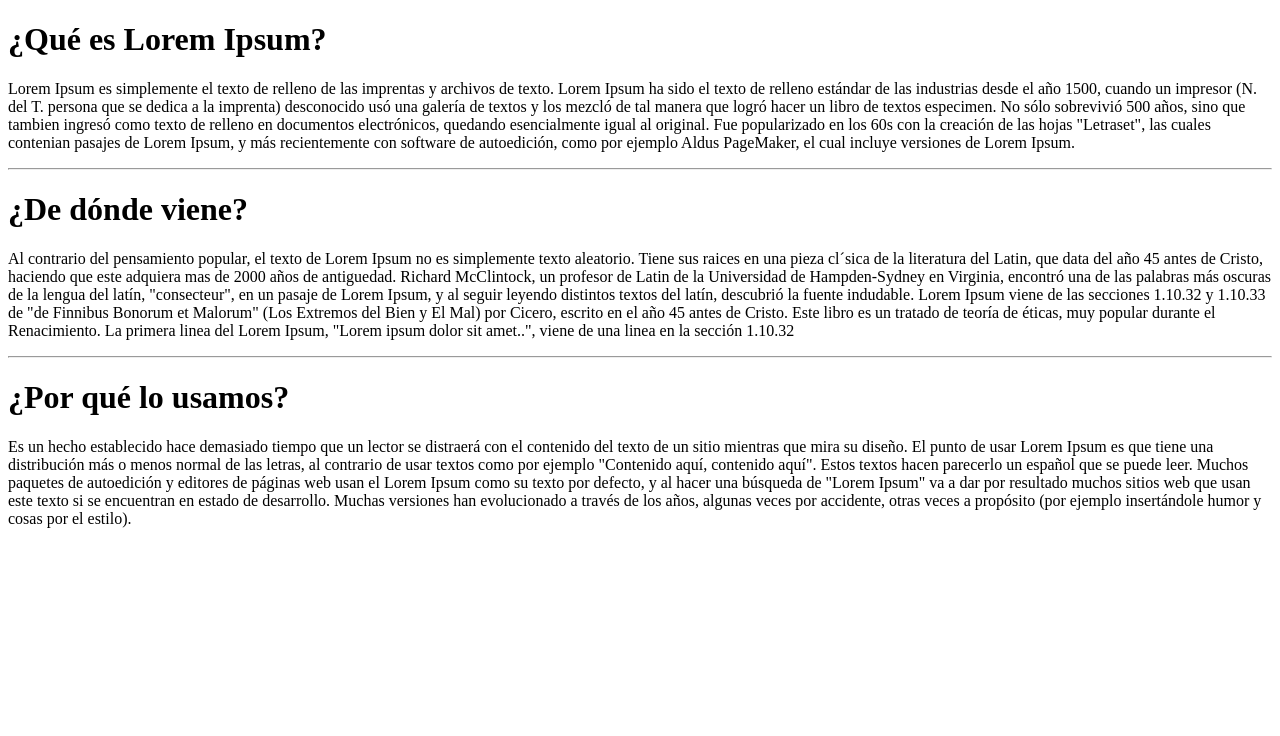
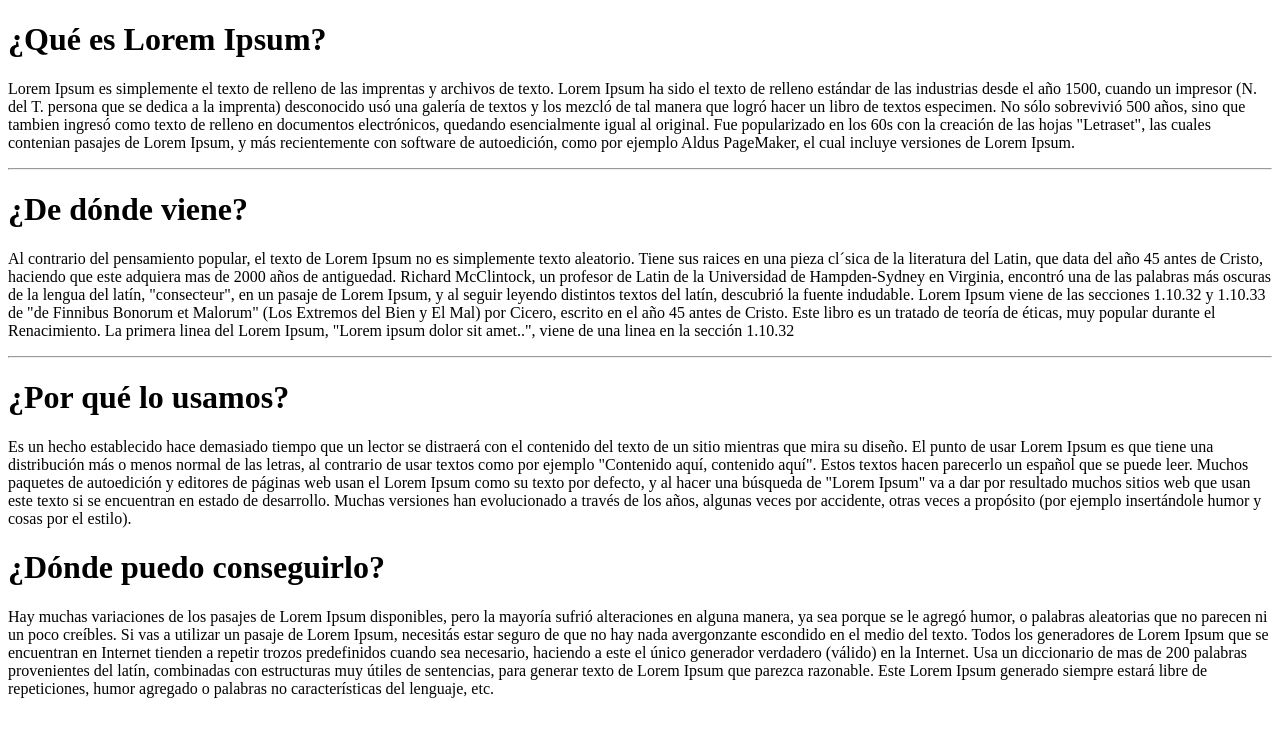
Before and after one commit to NicoAponce/demo, a React (Create React App) app: page / in a window 1280 px wide. Shown: the top 736 px of the page. Built offline with nearby package versions, Linux system fonts and the light colour scheme.

Commit message:
parrafo cuatro de lorem

```diff
--- a/src/App.js
+++ b/src/App.js
@@ -50,6 +50,22 @@ const App = () => {
         accidente, otras veces a propósito (por ejemplo insertándole humor y
         cosas por el estilo).
       </p>
+      <h1>¿Dónde puedo conseguirlo?</h1>
+      <p>
+        Hay muchas variaciones de los pasajes de Lorem Ipsum disponibles, pero
+        la mayoría sufrió alteraciones en alguna manera, ya sea porque se le
+        agregó humor, o palabras aleatorias que no parecen ni un poco creíbles.
+        Si vas a utilizar un pasaje de Lorem Ipsum, necesitás estar seguro de
+        que no hay nada avergonzante escondido en el medio del texto. Todos los
+        generadores de Lorem Ipsum que se encuentran en Internet tienden a
+        repetir trozos predefinidos cuando sea necesario, haciendo a este el
+        único generador verdadero (válido) en la Internet. Usa un diccionario de
+        mas de 200 palabras provenientes del latín, combinadas con estructuras
+        muy útiles de sentencias, para generar texto de Lorem Ipsum que parezca
+        razonable. Este Lorem Ipsum generado siempre estará libre de
+        repeticiones, humor agregado o palabras no características del lenguaje,
+        etc.
+      </p>
     </div>
   );
 };
```
